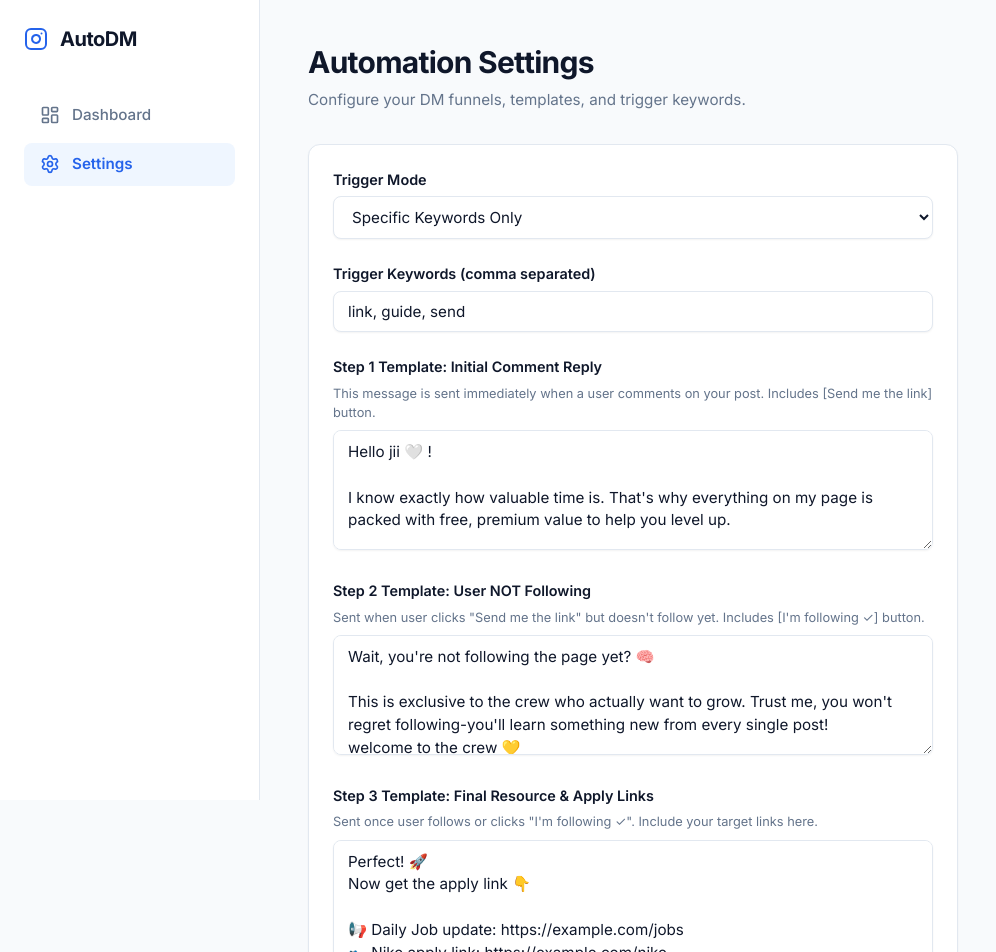
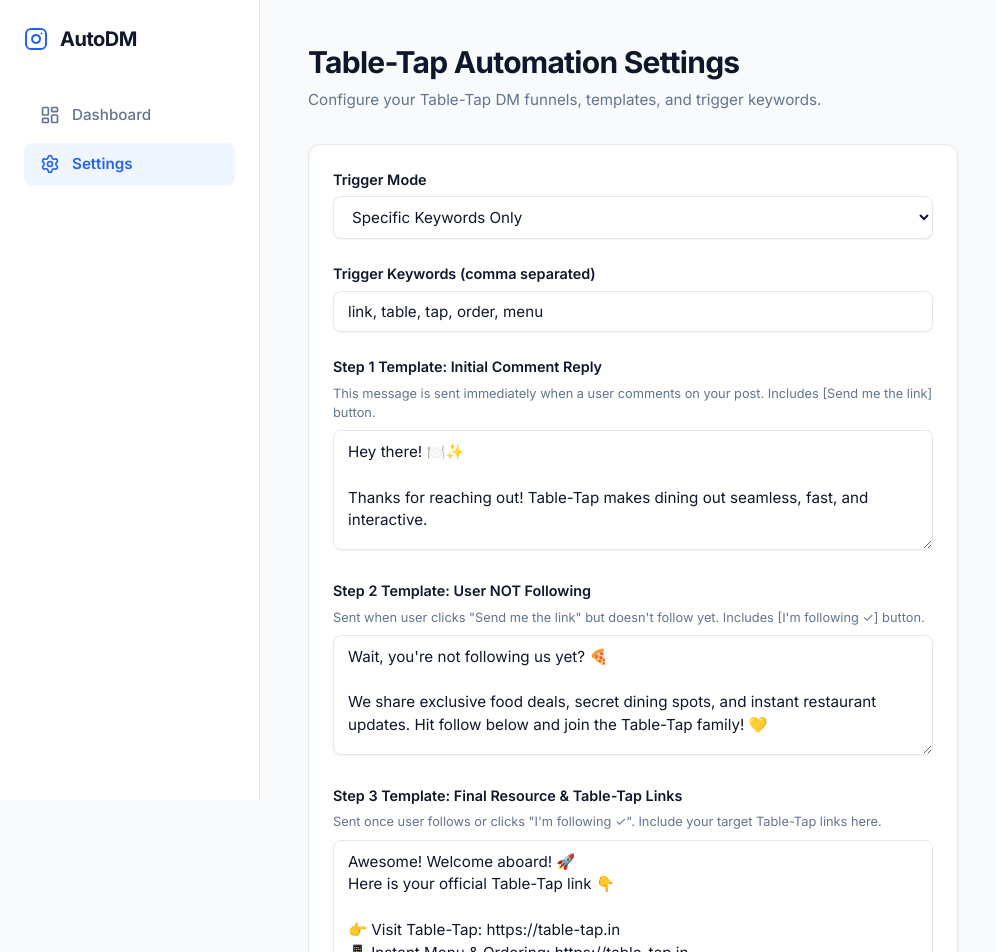
Before and after one commit to vishalpanwar416/Table-tap-automation, a React app in the folder frontend/: page /settings in a window 1280 px wide. Shown: the top 952 px of the page, without its empty margins (0-996 px from the left). Built offline with nearby package versions, Linux system fonts and the light colour scheme; no server answers; the HTML template or start-up script is replaced by a standard one.

Commit message:
Update templates for Table-Tap (table-tap.in)

```diff
--- a/frontend/src/components/Settings.jsx
+++ b/frontend/src/components/Settings.jsx
@@ -7,10 +7,10 @@
 const Settings = () => {
   const [config, setConfig] = useState({
     triggerMode: 'keyword',
-    keywords: 'link, guide, send',
-    initialMessage: "Hello jii 🤍 !\n\nI know exactly how valuable time is. That's why everything on my page is packed with free, premium value to help you level up.\n\nClick below and I'll send you the link in just a sec ✨",
-    notFollowingMessage: "Wait, you're not following the page yet? 🧠\n\nThis is exclusive to the crew who actually want to grow. Trust me, you won't regret following-you'll learn something new from every single post!\nwelcome to the crew 💛",
-    finalMessage: "Perfect! 🚀\nNow get the apply link 👇\n\n📢 Daily Job update: https://example.com/jobs\n👟 Nike apply link: https://example.com/nike\n✈️ Cleartrip apply form: https://example.com/cleartrip"
+    keywords: 'link, table, tap, order, menu',
+    initialMessage: "Hey there! 🍽️✨\n\nThanks for reaching out! Table-Tap makes dining out seamless, fast, and interactive.\n\nClick below and I'll send you your exclusive access link in just a sec! 👇",
+    notFollowingMessage: "Wait, you're not following us yet? 🍕\n\nWe share exclusive food deals, secret dining spots, and instant restaurant updates. Hit follow below and join the Table-Tap family! 💛",
+    finalMessage: "Awesome! Welcome aboard! 🚀\nHere is your official Table-Tap link 👇\n\n👉 Visit Table-Tap: https://table-tap.in\n📱 Instant Menu & Ordering: https://table-tap.in\n🔥 Exclusive Dining Deals: https://table-tap.in"
   });
 
   const [saving, setSaving] = useState(false);
@@ -26,10 +26,10 @@
       if (data && data._id) {
         setConfig({
           triggerMode: data.triggerMode || 'keyword',
-          keywords: data.keywords || 'link, guide, send',
-          initialMessage: data.initialMessage || "Hello jii 🤍 !\n\nI know exactly how valuable time is. That's why everything on my page is packed with free, premium value to help you level up.\n\nClick below and I'll send you the link in just a sec ✨",
-          notFollowingMessage: data.notFollowingMessage || "Wait, you're not following the page yet? 🧠\n\nThis is exclusive to the crew who actually want to grow. Trust me, you won't regret following-you'll learn something new from every single post!\nwelcome to the crew 💛",
-          finalMessage: data.finalMessage || "Perfect! 🚀\nNow get the apply link 👇\n\n📢 Daily Job update: https://example.com/jobs\n👟 Nike apply link: https://example.com/nike\n✈️ Cleartrip apply form: https://example.com/cleartrip"
+          keywords: data.keywords || 'link, table, tap, order, menu',
+          initialMessage: data.initialMessage || "Hey there! 🍽️✨\n\nThanks for reaching out! Table-Tap makes dining out seamless, fast, and interactive.\n\nClick below and I'll send you your exclusive access link in just a sec! 👇",
+          notFollowingMessage: data.notFollowingMessage || "Wait, you're not following us yet? 🍕\n\nWe share exclusive food deals, secret dining spots, and instant restaurant updates. Hit follow below and join the Table-Tap family! 💛",
+          finalMessage: data.finalMessage || "Awesome! Welcome aboard! 🚀\nHere is your official Table-Tap link 👇\n\n👉 Visit Table-Tap: https://table-tap.in\n📱 Instant Menu & Ordering: https://table-tap.in\n🔥 Exclusive Dining Deals: https://table-tap.in"
         });
       }
     } catch (err) {
@@ -48,7 +48,7 @@
     setSaving(true);
     try {
       await axios.put(`${API_URL}/config`, config);
-      alert('Settings saved successfully!');
+      alert('Table-Tap settings saved successfully!');
     } catch (err) {
       console.error('Failed to save config', err);
       alert('Error saving settings');
@@ -58,14 +58,14 @@
   };
 
   if (loading) {
-    return <div className="settings-page"><div className="page-header"><h1 className="page-title">Loading...</h1></div></div>;
+    return <div className="settings-page"><div className="page-header"><h1 className="page-title">Loading Table-Tap Config...</h1></div></div>;
   }
 
   return (
     <div className="settings-page">
       <div className="page-header">
-        <h1 className="page-title">Automation Settings</h1>
-        <p className="page-subtitle">Configure your DM funnels, templates, and trigger keywords.</p>
+        <h1 className="page-title">Table-Tap Automation Settings</h1>
+        <p className="page-subtitle">Configure your Table-Tap DM funnels, templates, and trigger keywords.</p>
       </div>
 
       <form className="glass-panel" onSubmit={handleSave} style={{ maxWidth: '650px' }}>
@@ -92,7 +92,7 @@
               name="keywords"
               value={config.keywords}
               onChange={handleChange}
-              placeholder="e.g. link, resources, guide"
+              placeholder="e.g. link, table, tap, order, menu"
             />
           </div>
         )}
@@ -126,9 +126,9 @@
         </div>
 
         <div className="form-group" style={{ marginTop: '24px' }}>
-          <label className="form-label">Step 3 Template: Final Resource & Apply Links</label>
+          <label className="form-label">Step 3 Template: Final Resource & Table-Tap Links</label>
           <p style={{ fontSize: '0.8rem', color: 'var(--text-secondary)', marginBottom: '8px' }}>
-            Sent once user follows or clicks "I'm following ✓". Include your target links here.
+            Sent once user follows or clicks "I'm following ✓". Include your target Table-Tap links here.
           </p>
           <textarea
             className="form-control"
@@ -142,7 +142,7 @@
         <div style={{ display: 'flex', justifyContent: 'flex-end', marginTop: '32px' }}>
           <button type="submit" className="btn btn-primary" disabled={saving}>
             <Save size={18} />
-            {saving ? 'Saving...' : 'Save Configuration'}
+            {saving ? 'Saving...' : 'Save Table-Tap Config'}
           </button>
         </div>
 
```
Also changed, not shown: 1 other file (tests, documents, lock files or other folders).
